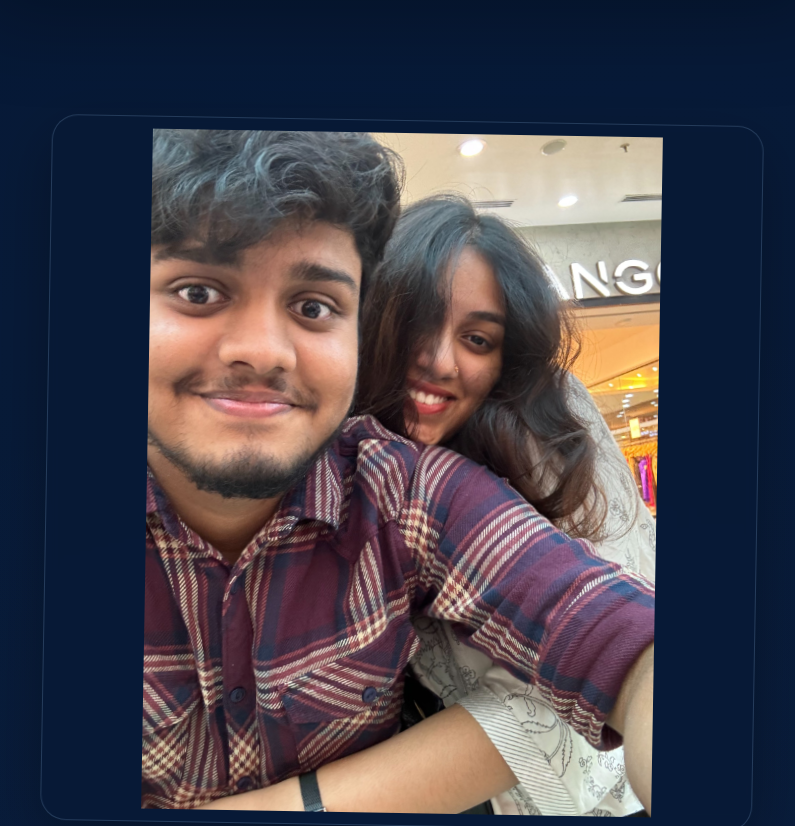
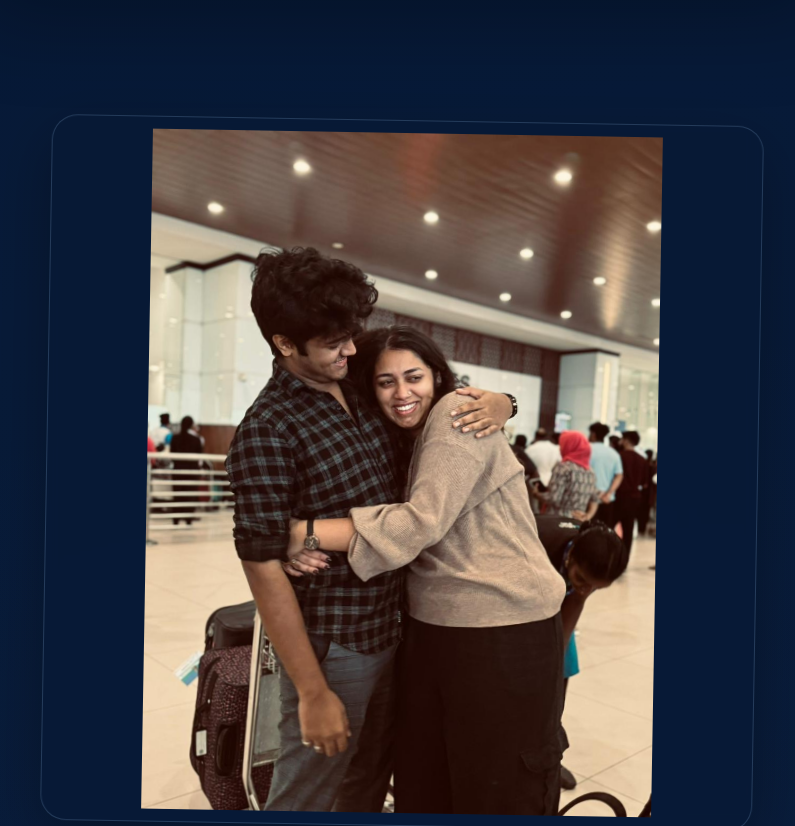
Before and after one commit to dulquer999-123/Happy-Birthday-My-Girl, a plain HTML site: page index.html in a window 1280 px wide. Shown: the part 6290-7116 px from the top of the page, without its empty margins (238-1033 px from the left). Drawn offline with Linux system fonts and the light colour scheme.

Commit message:
Update index.html

```diff
--- a/index.html
+++ b/index.html
@@ -319,7 +319,7 @@
    </section>
    <section class="memory-photo photo-right">
     <figure class="photo-card">
-     <img alt="A memory together" src="photo-2.jpg"/>
+     <img alt="A memory together" src="72e58189-f70a-4400-9a52-4dd922da7ea6.JPG"/>
 
     </figure>
    </section>
```
